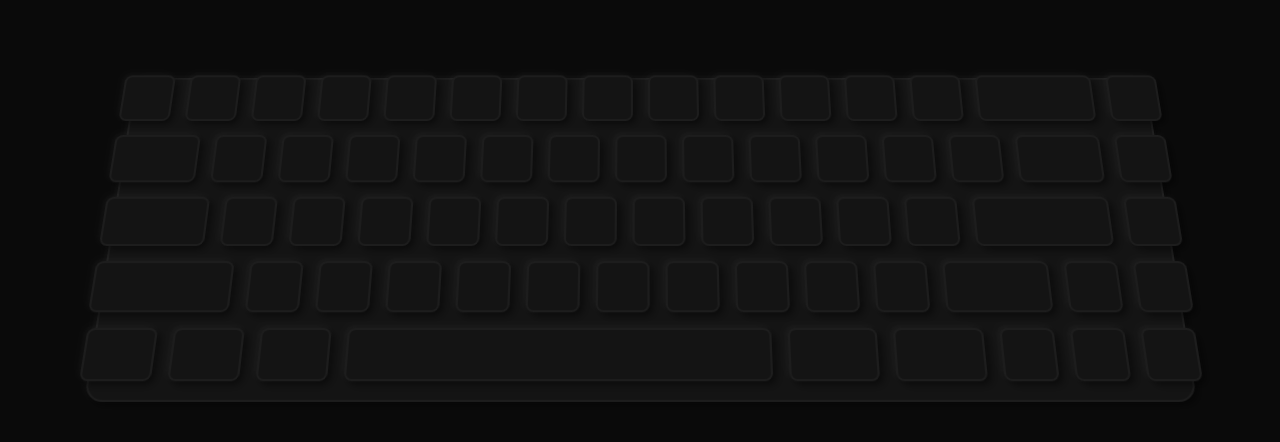
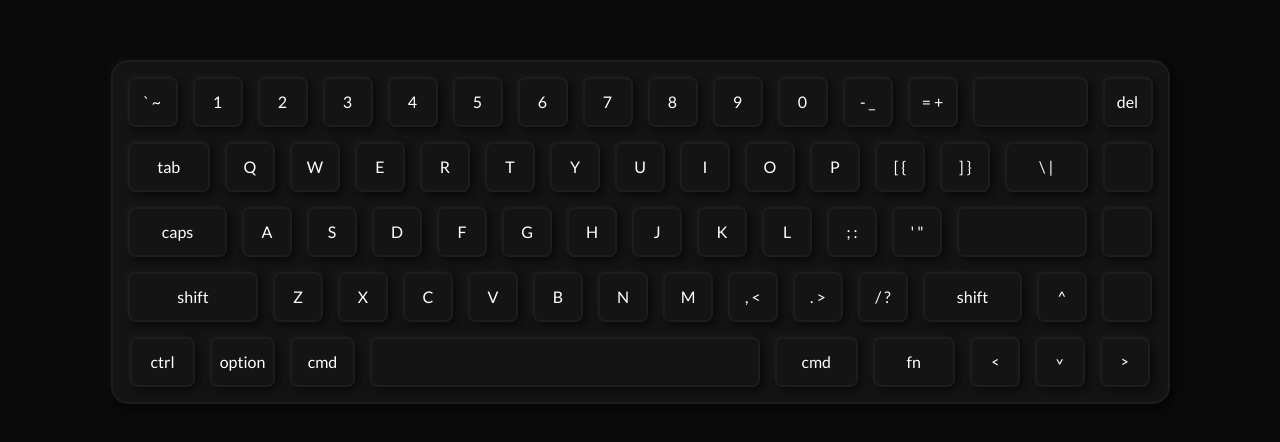
Before and after one commit to FreightDH/virtual-keyboard, a plain HTML site: page virtual-keyboard/index.html in a window 1280 px wide. Shown: the part 168-610 px from the top of the page. Drawn offline with Linux system fonts and the light colour scheme.

Commit message:
feat: add text to keys

```diff
--- a/virtual-keyboard/index.html
+++ b/virtual-keyboard/index.html
@@ -5,86 +5,87 @@
   <meta http-equiv="X-UA-Compatible" content="IE=edge">
   <meta name="viewport" content="width=device-width, initial-scale=1.0">
   <link rel="stylesheet" href="css/style.css">
+  <link href="https://fonts.googleapis.com/css?family=Lato:300,400,700" rel="stylesheet">
   <title>Virtual Keyboard</title>
 </head>
 <body>
   <div class="keyboard">
     <div class="row">
-      <div class="key" data-code="Backtick"></div>
-      <div class="key" data-code="Digit1"></div>
-      <div class="key" data-code="Digit2"></div>
-      <div class="key" data-code="Digit3"></div>
-      <div class="key" data-code="Digit4"></div>
-      <div class="key" data-code="Digit5"></div>
-      <div class="key" data-code="Digit6"></div>
-      <div class="key" data-code="Digit7"></div>
-      <div class="key" data-code="Digit8"></div>
-      <div class="key" data-code="Digit9"></div>
-      <div class="key" data-code="Digit0"></div>
-      <div class="key" data-code="Minus"></div>
-      <div class="key" data-code="Equal"></div>
+      <div class="key" data-code="Backtick">` ~</div>
+      <div class="key" data-code="Digit1">1</div>
+      <div class="key" data-code="Digit2">2</div>
+      <div class="key" data-code="Digit3">3</div>
+      <div class="key" data-code="Digit4">4</div>
+      <div class="key" data-code="Digit5">5</div>
+      <div class="key" data-code="Digit6">6</div>
+      <div class="key" data-code="Digit7">7</div>
+      <div class="key" data-code="Digit8">8</div>
+      <div class="key" data-code="Digit9">9</div>
+      <div class="key" data-code="Digit0">0</div>
+      <div class="key" data-code="Minus">- _</div>
+      <div class="key" data-code="Equal">= +</div>
       <div class="key size-5" data-code="Backspace"></div>
-      <div class="key" data-code="Del"></div>
+      <div class="key" data-code="Del">del</div>
     </div>
     <div class="row">
-      <div class="key size-3" data-code="Tab"></div>
-      <div class="key" data-code="KeyQ"></div>
-      <div class="key" data-code="KeyW"></div>
-      <div class="key" data-code="KeyE"></div>
-      <div class="key" data-code="KeyR"></div>
-      <div class="key" data-code="KeyT"></div>
-      <div class="key" data-code="KeyY"></div>
-      <div class="key" data-code="KeyU"></div>
-      <div class="key" data-code="KeyI"></div>
-      <div class="key" data-code="KeyO"></div>
-      <div class="key" data-code="KeyP"></div>
-      <div class="key" data-code="BracketLeft"></div>
-      <div class="key" data-code="BracketRight"></div>
-      <div class="key size-3" data-code="Backslash"></div>
+      <div class="key size-3" data-code="Tab">tab</div>
+      <div class="key" data-code="KeyQ">Q</div>
+      <div class="key" data-code="KeyW">W</div>
+      <div class="key" data-code="KeyE">E</div>
+      <div class="key" data-code="KeyR">R</div>
+      <div class="key" data-code="KeyT">T</div>
+      <div class="key" data-code="KeyY">Y</div>
+      <div class="key" data-code="KeyU">U</div>
+      <div class="key" data-code="KeyI">I</div>
+      <div class="key" data-code="KeyO">O</div>
+      <div class="key" data-code="KeyP">P</div>
+      <div class="key" data-code="BracketLeft">[ {</div>
+      <div class="key" data-code="BracketRight">] }</div>
+      <div class="key size-3" data-code="Backslash">\ |</div>
       <div class="key change-color"></div>
     </div>
     <div class="row">
-      <div class="key size-4" data-code="Capslock"></div>
-      <div class="key" data-code="KeyA"></div>
-      <div class="key" data-code="KeyS"></div>
-      <div class="key" data-code="KeyD"></div>
-      <div class="key" data-code="KeyF"></div>
-      <div class="key" data-code="KeyG"></div>
-      <div class="key" data-code="KeyH"></div>
-      <div class="key" data-code="KeyJ"></div>
-      <div class="key" data-code="KeyK"></div>
-      <div class="key" data-code="KeyL"></div>
-      <div class="key" data-code="Semicolon"></div>
-      <div class="key" data-code="Quote"></div>
+      <div class="key size-4" data-code="Capslock">caps</div>
+      <div class="key" data-code="KeyA">A</div>
+      <div class="key" data-code="KeyS">S</div>
+      <div class="key" data-code="KeyD">D</div>
+      <div class="key" data-code="KeyF">F</div>
+      <div class="key" data-code="KeyG">G</div>
+      <div class="key" data-code="KeyH">H</div>
+      <div class="key" data-code="KeyJ">J</div>
+      <div class="key" data-code="KeyK">K</div>
+      <div class="key" data-code="KeyL">L</div>
+      <div class="key" data-code="Semicolon">; :</div>
+      <div class="key" data-code="Quote">' "</div>
       <div class="key size-6" data-code="Return"></div>
       <div class="key change-color"></div>
     </div>
     <div class="row">
-      <div class="key size-6" data-code="ShiftLeft"></div>
-      <div class="key" data-code="KeyZ"></div>
-      <div class="key" data-code="KeyX"></div>
-      <div class="key" data-code="KeyC"></div>
-      <div class="key" data-code="KeyV"></div>
-      <div class="key" data-code="KeyB"></div>
-      <div class="key" data-code="KeyN"></div>
-      <div class="key" data-code="KeyM"></div>
-      <div class="key" data-code="Comma"></div>
-      <div class="key" data-code="Point"></div>
-      <div class="key" data-code="Slash"></div>
-      <div class="key size-4" data-code="ShiftRight"></div>
-      <div class="key" data-code="ArrowUp"></div>
+      <div class="key size-6" data-code="ShiftLeft">shift</div>
+      <div class="key" data-code="KeyZ">Z</div>
+      <div class="key" data-code="KeyX">X</div>
+      <div class="key" data-code="KeyC">C</div>
+      <div class="key" data-code="KeyV">V</div>
+      <div class="key" data-code="KeyB">B</div>
+      <div class="key" data-code="KeyN">N</div>
+      <div class="key" data-code="KeyM">M</div>
+      <div class="key" data-code="Comma">, <</div>
+      <div class="key" data-code="Point">. ></div>
+      <div class="key" data-code="Slash">/ ?</div>
+      <div class="key size-4" data-code="ShiftRight">shift</div>
+      <div class="key" data-code="ArrowUp">^</div>
       <div class="key change-color"></div>
     </div>
     <div class="row">
-      <div class="key size-2" data-code="ControlLeft"></div>
-      <div class="key size-2" data-code="Option"></div>
-      <div class="key size-2" data-code="CommandLeft"></div>
+      <div class="key size-2" data-code="ControlLeft">ctrl</div>
+      <div class="key size-2" data-code="Option">option</div>
+      <div class="key size-2" data-code="CommandLeft">cmd</div>
       <div class="key size-7" data-code="Space"></div>
-      <div class="key size-3" data-code="CommandRight"></div>
-      <div class="key size-3" data-code="FN"></div>
-      <div class="key" data-code="ArrowLeft"></div>
-      <div class="key" data-code="ArrowDown"></div>
-      <div class="key" data-code="ArrowRight"></div>
+      <div class="key size-3" data-code="CommandRight">cmd</div>
+      <div class="key size-3" data-code="FN">fn</div>
+      <div class="key arrow-left" data-code="ArrowLeft"><span>^</span></div>
+      <div class="key arrow-down" data-code="ArrowDown"><span>^</span></div>
+      <div class="key arrow-right" data-code="ArrowRight"><span>^</span></div>
     </div>
   </div>
   <script src="js/app.js"></script>
--- a/virtual-keyboard/style.scss
+++ b/virtual-keyboard/style.scss
@@ -24,8 +24,9 @@ body {
 body {
 	color: #fff;
 	line-height: 1;
-	font-family: 'Franklin Gothic Medium', 'Arial Narrow', Arial, sans-serif;
-	font-size: 14px;
+	font-family: 'Lato';
+  font-weight: 500;
+	font-size: 16px;
 }
 input,
 button,
@@ -67,6 +68,7 @@ h6 {
 body {
   height: 100vh;
   overflow: hidden;
+  user-select: none;
 
   display: flex;
   justify-content: center;
@@ -98,14 +100,14 @@ body {
 
   border-radius: 17.5px;
 
-  perspective: 1200px;
-  transform-style: preserve-3d;
-  transform: perspective(1200px) rotateX(20deg) rotateY(0deg);
-  transition: all 0.1s ease 0s;
+  // perspective: 1200px;
+  // transform-style: preserve-3d;
+  // transform: perspective(1200px) rotateX(20deg) rotateY(0deg);
+  // transition: all 0.1s ease 0s;
 }
 .row {
   display: flex;
-  transform-style: preserve-3d;
+  // transform-style: preserve-3d;
 
   &:not(:first-child) {
     margin: 15px 0px 0px 0px;
@@ -115,9 +117,14 @@ body {
   width: 50px;
   height: 50px;
 
-  flex-shrink: 0;
-  transform: translate3D(0, 0, 30px);
-  transition: all 0.1s ease 0s;
+  display: flex;
+  justify-content: center;
+  align-items: center;
+  // flex-shrink: 0;
+
+  // transform: translate3D(0, 0, 30px);
+  // transition: all 0.1s ease 0s;
+
   cursor: pointer;
 
   &:not(:first-child) {
@@ -125,13 +132,15 @@ body {
   }
 
   &:hover {
-    transform: translate3D(0, 0, 35px);
+    // transform: translate3D(0, 0, 35px);
   }
 
+  transition: all 0.2s ease 0s;
+
   &:active {
-    transform: translate3D(0, 0, 25px);
+    // transform: translate3D(0, 0, 25px);
 
-    border-color: hsl(0, 0%, 85%);
+    border-color: #d9d9d9;
     box-shadow:
         -5px -5px 10px rgba(255, 255, 255, 0.01),
         -2px -2px 6px rgba(255, 255, 255, 0.03),
@@ -173,3 +182,25 @@ body {
 .size-7 {
   width: calc(50 * 7.8) + px;
 }
+//------------------------------------------------------------------------
+.arrow-left {
+  span {
+    position: relative;
+    left: 3px;
+    transform: rotate(-90deg);
+  }
+}
+.arrow-down {
+  span {
+    position: relative;
+    top: -3px;
+    transform: rotate(180deg);
+  }
+}
+.arrow-right {
+  span {
+    position: relative;
+    right: 3px;
+    transform: rotate(90deg);
+  }
+}
```
Also changed, not shown: virtual-keyboard/css/style.css, 1 other file.
